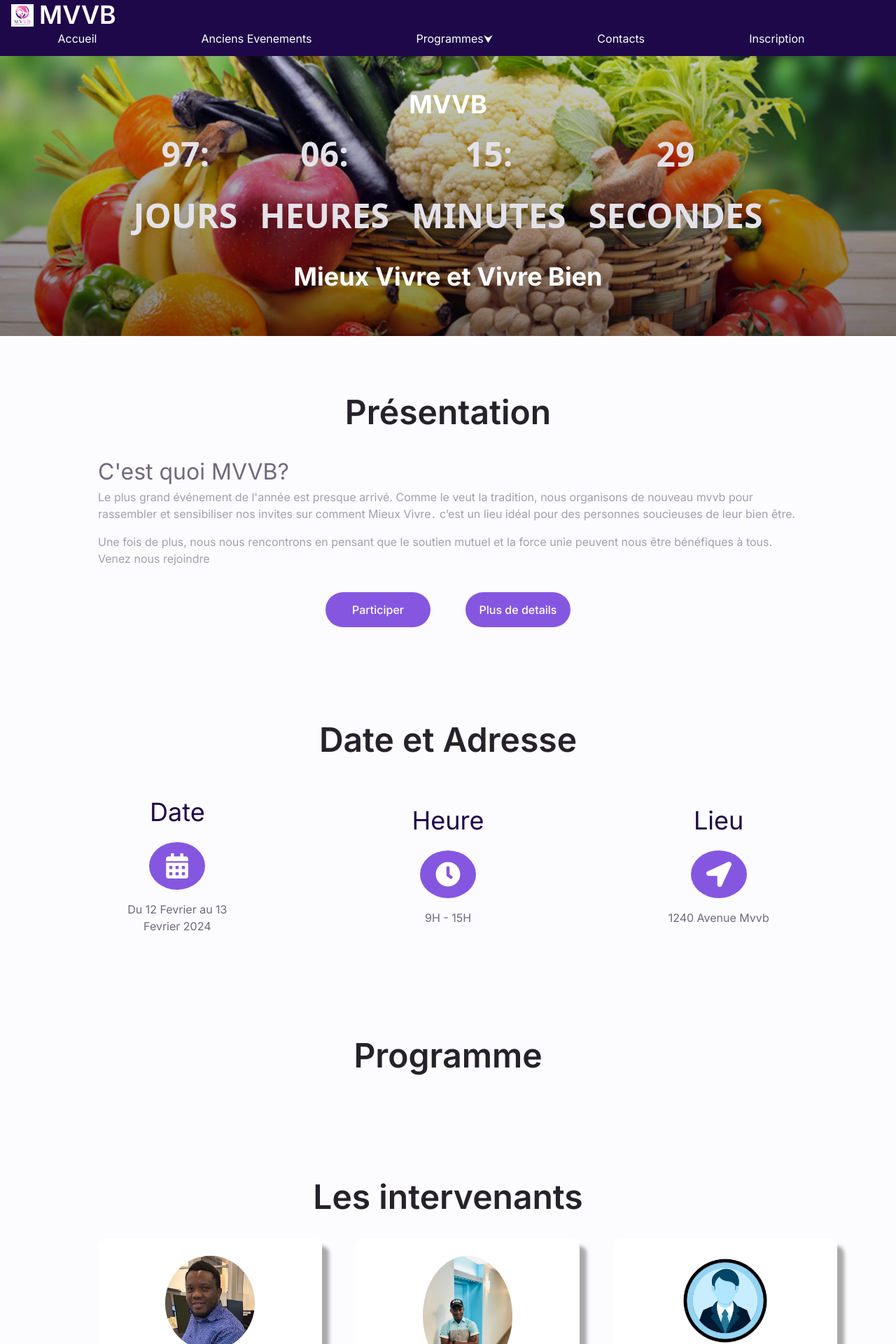
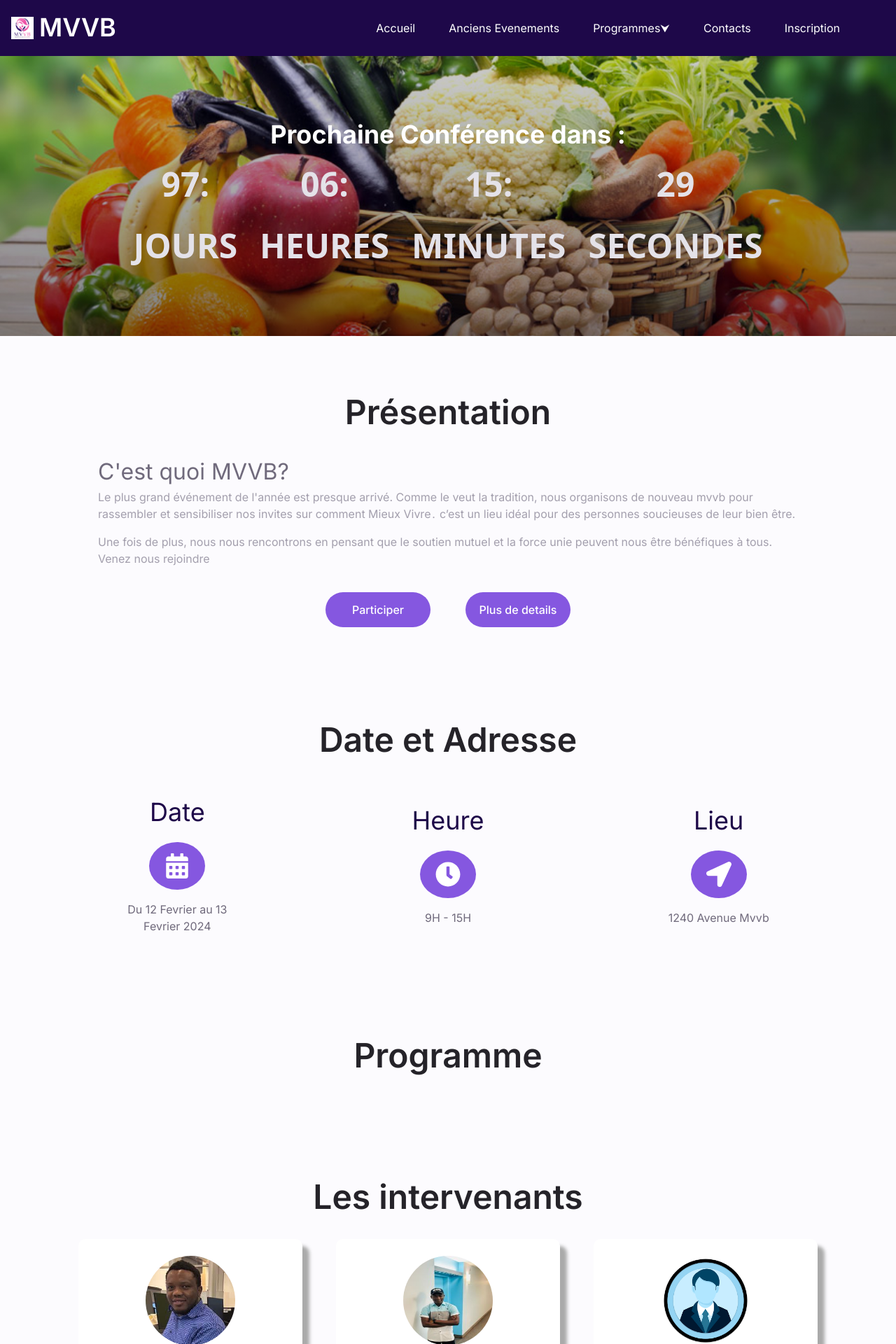
Before and after one commit to SedricOuambo/mvvb-app, a Next.js app: page / in a window 1280 px wide. Shown: the top 1920 px of the page at 70% size. Built offline with nearby package versions, Linux system fonts and the light colour scheme.

Commit message:
Ajustements finaux Pour semaine 3

```diff
--- a/components/Bannierre.jsx
+++ b/components/Bannierre.jsx
@@ -42,8 +42,9 @@ export default function Bannierre() {
 
     return (
     <section className={styles.banner}>
-        <span>MVVB</span>
+      <span>Prochaine Conférence dans :</span>
       <div className={styles.Chronometre}>
+        <div className={styles.sous__chrono}>
           <div className={styles.decopmte}>
             <div className={styles.time}>{time.days}:</div>
             <div className={styles.label}>JOURS</div>
@@ -52,6 +53,8 @@ export default function Bannierre() {
             <div className={styles.time}>{time.hours}:</div>
             <div className={styles.label}>HEURES</div>
           </div>
+        </div>
+        <div className={styles.sous__chrono}>
           <div className={styles.decopmte}>
             <div className={styles.time}>{time.minutes}:</div>
             <div className={styles.label}>MINUTES</div>
@@ -61,7 +64,7 @@ export default function Bannierre() {
             <div className={styles.label}>SECONDES</div>
           </div>
         </div>
-            <p>Mieux Vivre et Vivre Bien</p>
+      </div>
     </section>
     );
 }
--- a/components/Contact.module.css
+++ b/components/Contact.module.css
@@ -1,5 +1,6 @@
 .grid{
     display: grid;
+    justify-content: center;
 }
 
 .contact__container{
--- a/components/Horaire.module.css
+++ b/components/Horaire.module.css
@@ -1,7 +1,9 @@
 .grid{
-    display: grid;
-    grid-template-columns: 12rem;
-    gap: 2rem;
+    display: flex;
+    flex-direction: column;
+    /* display: grid;
+    grid-template-columns: 12rem; */
+    gap: .0rem;
     align-items: center;
 }
 
@@ -43,6 +45,8 @@
 /*****  LARGEUR SUPERIEURE a 568px et INFERIEURE a 768px  ****/
 @media screen and (min-width: 568px){
     .grid{
+        display: grid;
+        grid-template-columns: 12rem;
         grid-template-columns: repeat(2, 1fr);
     }
 }
--- a/components/Inscription.module.css
+++ b/components/Inscription.module.css
@@ -1,5 +1,6 @@
 .form{
     display: grid;
+    justify-content: center;
 }
 
 .inscription__content{
--- a/components/Intervenants.module.css
+++ b/components/Intervenants.module.css
@@ -2,6 +2,7 @@
     display: grid;
     grid-template-columns: 16rem;
     gap: 4rem;
+    justify-content: center;
 }
 
 .card{
@@ -25,7 +26,7 @@
 
 .card img {
     width: 6rem;
-    height: auto;
+    height: 6rem;
     border-radius: 50%;
 }
 
@@ -92,7 +93,7 @@
 
     .card img {
         width: 8rem;
-        height: auto;
+        height: 8rem;
         border-radius: 50%;
     }
 }
--- a/components/MenuNav.module.css
+++ b/components/MenuNav.module.css
@@ -1,3 +1,10 @@
+.nav{
+  display: flex;
+  align-items: center;
+  justify-content: space-between;
+  height: 100%;
+  padding-right: 1rem;
+}
 
 .nav ul{
   list-style-type: none;
@@ -57,9 +64,6 @@
 
 /*****  LARGEUR INFERIEURES a 768px ****/
 @media screen and (max-width: 768px){
-  .nav{
-    justify-content: space-between;
-  }
 
   .nav__toggler{
     display: block;
--- a/components/Notifications.module.css
+++ b/components/Notifications.module.css
@@ -1,5 +1,6 @@
 .container p{
     color: var(--text-color);
+    align-self: center;
 }
 
 .notifications_form{
```
Also changed, not shown: public/img/otniel.jpg. Lines whose indentation alone changed are shown as unchanged.
